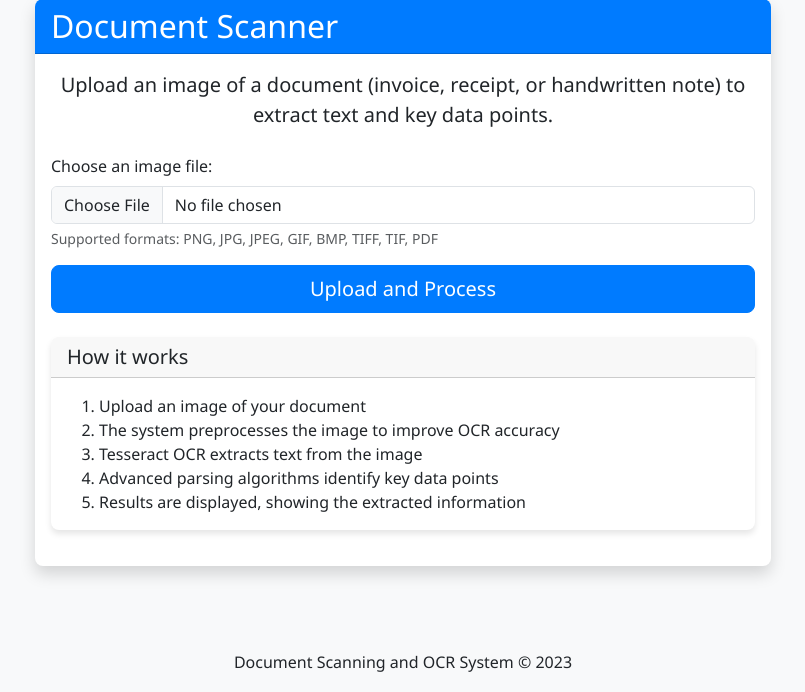
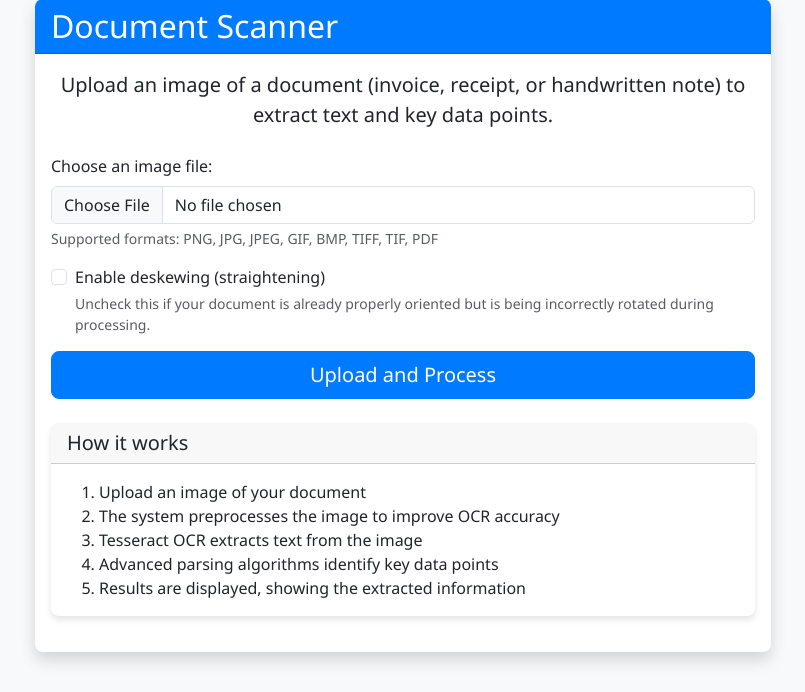
Before and after one commit to jibinb961/OCR_Text_Extraction, a Flask app: page / in a window 1280 px wide. Shown: the part 81-773 px from the top of the page, without its empty margins (237-1042 px from the left). Run offline with Flask 3, Linux system fonts and the light colour scheme.

Commit message:
Updated skewness to not rotate if the image is in proper state

```diff
--- a/app.py
+++ b/app.py
@@ -75,6 +75,9 @@ def upload_file():
         return redirect(request.url)
 
     try:
+        # Get processing options from form
+        enable_deskew = request.form.get('enable_deskew', 'off') == 'on'
+
         # Secure the filename and generate a unique ID
         file_id = str(uuid.uuid4())
         filename = secure_filename(file.filename)
@@ -87,7 +90,14 @@ def upload_file():
         logger.info(f"Saved uploaded file to {original_path}")
 
         # Process the image and save the processed version
-        processed_image = image_preprocessor.process_image(original_path)
+        processed_image = image_preprocessor.process_image(
+            original_path,
+            resize=True,
+            denoise=True,
+            deskew_image=enable_deskew,
+            threshold_method='adaptive'
+        )
+
         if processed_image is not None:
             processed_path = os.path.join(app.config['PROCESSED_FOLDER'], f"processed_{unique_filename}")
             image_preprocessor.save_image(processed_image, processed_path)
@@ -104,6 +114,7 @@ def upload_file():
             session['processed_path'] = os.path.join('processed', f"processed_{unique_filename}")
             session['extracted_text'] = extracted_text
             session['parsed_data'] = parsed_data
+            session['deskew_enabled'] = enable_deskew
 
             # Redirect to result page
             return redirect(url_for('result', file_id=file_id))
@@ -136,13 +147,15 @@ def result(file_id):
         processed_path = session.get('processed_path')
         extracted_text = session.get('extracted_text')
         parsed_data = session.get('parsed_data')
+        deskew_enabled = session.get('deskew_enabled', True)
 
         return render_template(
             'result.html',
             original_path=original_path,
             processed_path=processed_path,
             extracted_text=extracted_text,
-            parsed_data=parsed_data
+            parsed_data=parsed_data,
+            deskew_enabled=deskew_enabled
         )
     except Exception as e:
         logger.error(f"Error displaying result: {e}")
@@ -172,6 +185,9 @@ def api_extract():
         if not file or not allowed_file(file.filename):
             return jsonify({'error': 'File type not allowed'}), 400
 
+        # Get processing options
+        enable_deskew = request.form.get('enable_deskew', 'true').lower() == 'true'
+
         # Secure the filename and generate a unique ID
         file_id = str(uuid.uuid4())
         filename = secure_filename(file.filename)
@@ -183,7 +199,14 @@ def api_extract():
         file.save(original_path)
 
         # Process the image
-        processed_image = image_preprocessor.process_image(original_path)
+        processed_image = image_preprocessor.process_image(
+            original_path,
+            resize=True,
+            denoise=True,
+            deskew_image=enable_deskew,
+            threshold_method='adaptive'
+        )
+
         if processed_image is not None:
             # Extract text from processed image
             extracted_text = ocr_processor.extract_text_from_image(processed_image)
@@ -194,7 +217,8 @@ def api_extract():
             return jsonify({
                 'file_id': file_id,
                 'extracted_text': extracted_text,
-                'parsed_data': parsed_data
+                'parsed_data': parsed_data,
+                'deskew_enabled': enable_deskew
             })
         else:
             return jsonify({'error': 'Error processing image'}), 500
--- a/templates/index.html
+++ b/templates/index.html
@@ -20,6 +20,14 @@
                         <input type="file" class="form-control" id="file" name="file" accept=".png,.jpg,.jpeg,.gif,.bmp,.tiff,.tif,.pdf" required>
                         <div class="form-text">
                             Supported formats: PNG, JPG, JPEG, GIF, BMP, TIFF, TIF, PDF
+                        </div>
+                    </div>
+
+                    <div class="mb-3 form-check">
+                        <input type="checkbox" class="form-check-input" id="enable_deskew" name="enable_deskew">
+                        <label class="form-check-label" for="enable_deskew">Enable deskewing (straightening)</label>
+                        <div class="form-text">
+                            Uncheck this if your document is already properly oriented but is being incorrectly rotated during processing.
                         </div>
                     </div>
 
```
Also changed, not shown: templates/result.html (+19 -0 lines), utils/preprocessing.py (+24 -3 lines).
